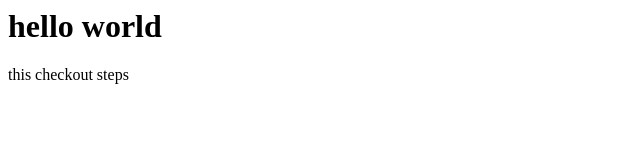
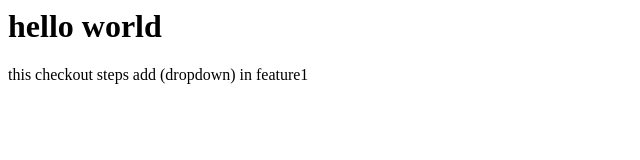
Before and after one commit to Vinay-Joyboy/localRepoDemo, a plain HTML site: page index.html in a window 1280 px wide. Shown: the whole page, without its empty margins (0-640 px from the left). Drawn offline with Linux system fonts and the light colour scheme.

```diff
--- a/index.html
+++ b/index.html
@@ -1,2 +1,2 @@
 <h1>hello world</h1>
-<p>this checkout steps</p>
+<p>this checkout steps add (dropdown) in feature1</p>
```
